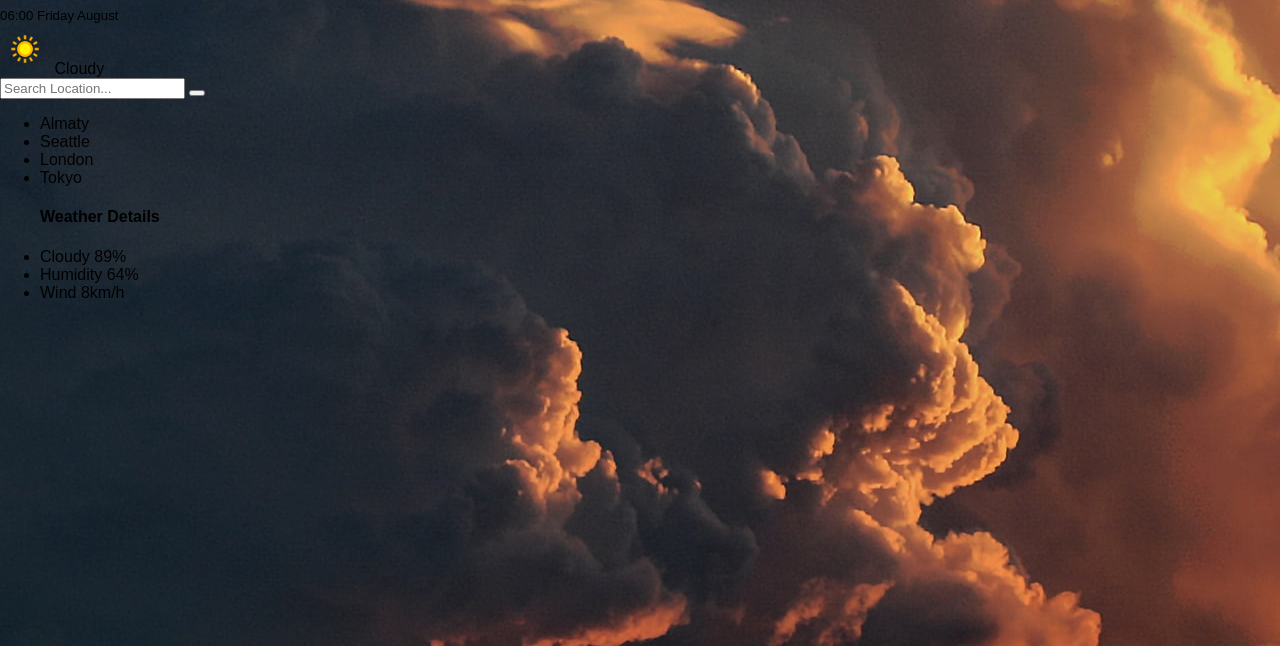
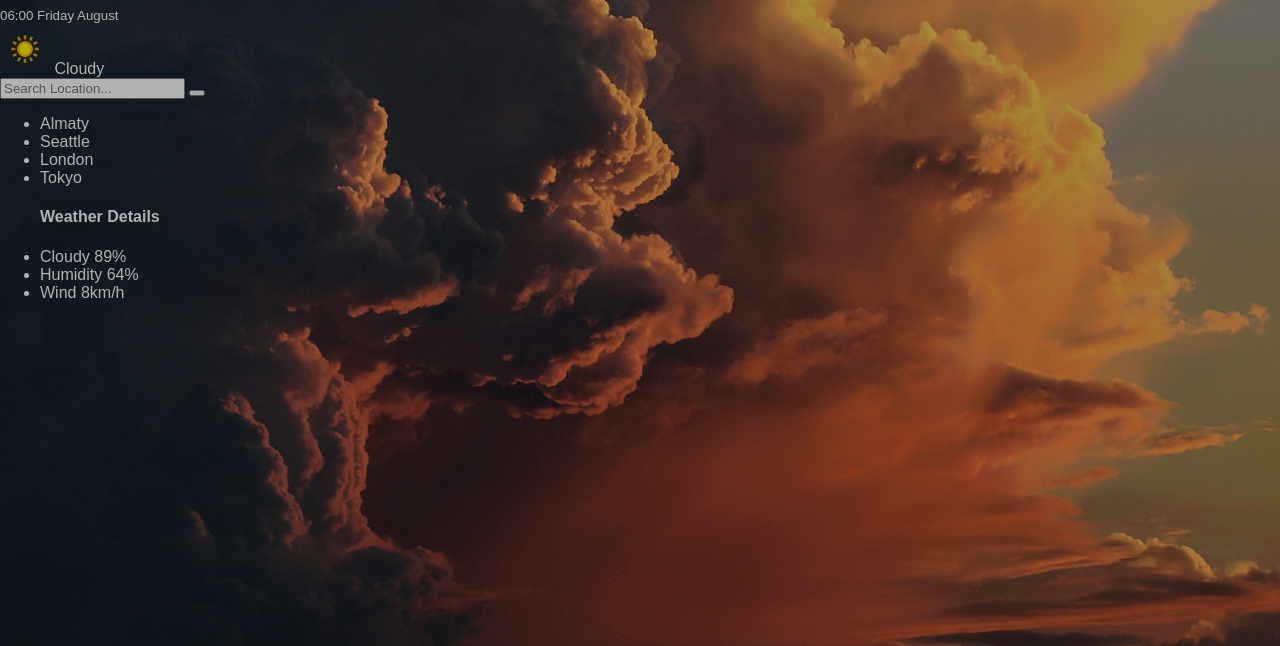
Before and after one commit to aigulsharipova/weather, a plain HTML site: page index.html in a window 1280 px wide. Shown: the part 173-819 px from the top of the page. Drawn offline with Linux system fonts and the light colour scheme.

Commit message:
style weather-app

```diff
--- a/style/style.css
+++ b/style/style.css
@@ -12,4 +12,21 @@ h1, h3 {
 .weather-app {
   min-height: 100vh;
   background-image: url(./images/day/cloudy.jpg);
+  background-position: center;
+  background-repeat: no-repeat;
+  background-size: cover;
+  color: #fff;
+  position: relative;
+  transition: 500ms;
+  opacity: 1;
 }
+.weather-app::before {
+  content: "";
+  position: absolute;
+  top: 0;
+  left: 0;
+  width: 100%;
+  height: 100%;
+  background: rgba(0, 0, 0, 0.3);
+  z-index: 0;
+}
```
Also changed, not shown: 3 other files.
